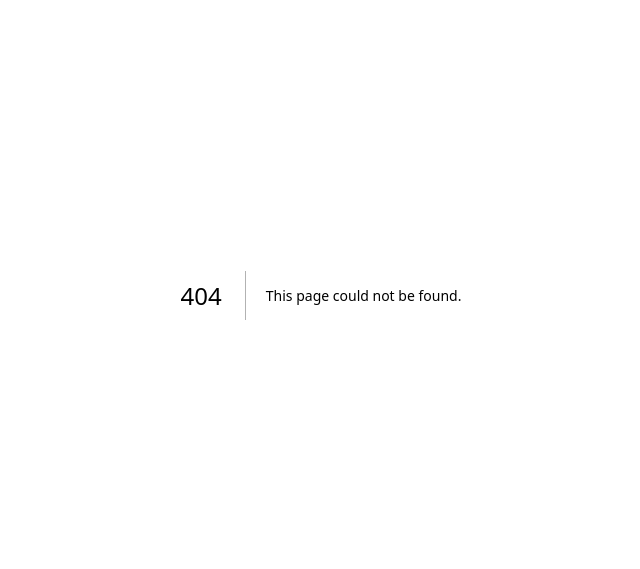
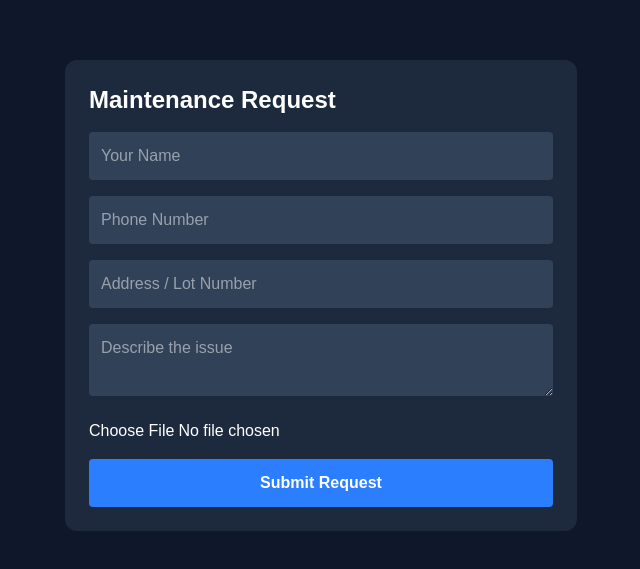
Before and after one commit to qajesseriley/KJD-Solutions, a Next.js app: page /resident-request in a window 1280 px wide. Before the commit this address had no page. Shown: the part 105-674 px from the top of the page, without its empty margins (319-959 px from the left). Built offline with nearby package versions, Linux system fonts and the light colour scheme; no server answers.

Commit message:
Added public resident request system with QR support

```diff
--- a/app/employee/page.tsx
+++ b/app/employee/page.tsx
@@ -146,7 +146,7 @@ export default function EmployeePage() {
 
   const residentRequestLink = useMemo(() => {
     if (!selectedOrganizationId || typeof window === "undefined") return "";
-    return `${window.location.origin}/?org=${selectedOrganizationId}`;
+    return `${window.location.origin}/resident-request?org=${selectedOrganizationId}`;
   }, [selectedOrganizationId]);
 
   const qrCodeUrl = useMemo(() => {
--- /dev/null
+++ b/app/resident-request/page.tsx
@@ -0,0 +1,107 @@
+"use client";
+
+import { Suspense, useState } from "react";
+import { useSearchParams } from "next/navigation";
+import { supabase } from "@/lib/supabase";
+
+function ResidentRequestForm() {
+  const searchParams = useSearchParams();
+  const orgId = searchParams.get("org") || searchParams.get("organization_id");
+
+  const [name, setName] = useState("");
+  const [phone, setPhone] = useState("");
+  const [address, setAddress] = useState("");
+  const [description, setDescription] = useState("");
+  const [photo, setPhoto] = useState<File | null>(null);
+  const [message, setMessage] = useState("");
+  const [loading, setLoading] = useState(false);
+
+  async function handleSubmit(e: React.FormEvent<HTMLFormElement>) {
+    e.preventDefault();
+
+    if (!orgId) {
+      setMessage("Invalid request link. Please scan the QR code again.");
+      return;
+    }
+
+    setLoading(true);
+    setMessage("");
+
+    let imageUrl = null;
+
+    if (photo) {
+      const fileName = `${orgId}/${Date.now()}-${photo.name.replace(/[^a-zA-Z0-9.-]/g, "_")}`;
+
+      const { error: uploadError } = await supabase.storage
+        .from("request-attachments")
+        .upload(fileName, photo);
+
+      if (uploadError) {
+        setMessage(uploadError.message);
+        setLoading(false);
+        return;
+      }
+
+      const { data } = supabase.storage
+        .from("request-attachments")
+        .getPublicUrl(fileName);
+
+      imageUrl = data.publicUrl;
+    }
+
+    const { error } = await supabase.from("maintenance_requests").insert([
+      {
+        organization_id: orgId,
+        resident_name: name,
+        resident_phone: phone,
+        address,
+        description,
+        status: "New",
+        priority: "Medium",
+        attachment_url: imageUrl,
+      },
+    ]);
+
+    if (error) {
+      setMessage(error.message);
+    } else {
+      setMessage("Request submitted successfully.");
+      setName("");
+      setPhone("");
+      setAddress("");
+      setDescription("");
+      setPhoto(null);
+    }
+
+    setLoading(false);
+  }
+
+  return (
+    <main className="min-h-screen bg-slate-900 text-white flex items-center justify-center p-6">
+      <form onSubmit={handleSubmit} className="w-full max-w-lg bg-slate-800 p-6 rounded-xl space-y-4">
+        <h1 className="text-2xl font-bold">Maintenance Request</h1>
+
+        {message && <div className="text-sm text-yellow-300">{message}</div>}
+
+        <input placeholder="Your Name" value={name} onChange={(e) => setName(e.target.value)} className="w-full p-3 rounded bg-slate-700" />
+        <input placeholder="Phone Number" value={phone} onChange={(e) => setPhone(e.target.value)} className="w-full p-3 rounded bg-slate-700" />
+        <input placeholder="Address / Lot Number" value={address} onChange={(e) => setAddress(e.target.value)} className="w-full p-3 rounded bg-slate-700" />
+        <textarea placeholder="Describe the issue" value={description} onChange={(e) => setDescription(e.target.value)} className="w-full p-3 rounded bg-slate-700" />
+
+        <input type="file" accept="image/*" onChange={(e) => setPhoto(e.target.files?.[0] || null)} />
+
+        <button type="submit" disabled={loading} className="w-full bg-blue-500 p-3 rounded font-bold">
+          {loading ? "Submitting..." : "Submit Request"}
+        </button>
+      </form>
+    </main>
+  );
+}
+
+export default function ResidentRequestPage() {
+  return (
+    <Suspense fallback={<main className="min-h-screen bg-slate-900 text-white flex items-center justify-center">Loading...</main>}>
+      <ResidentRequestForm />
+    </Suspense>
+  );
+}
```
